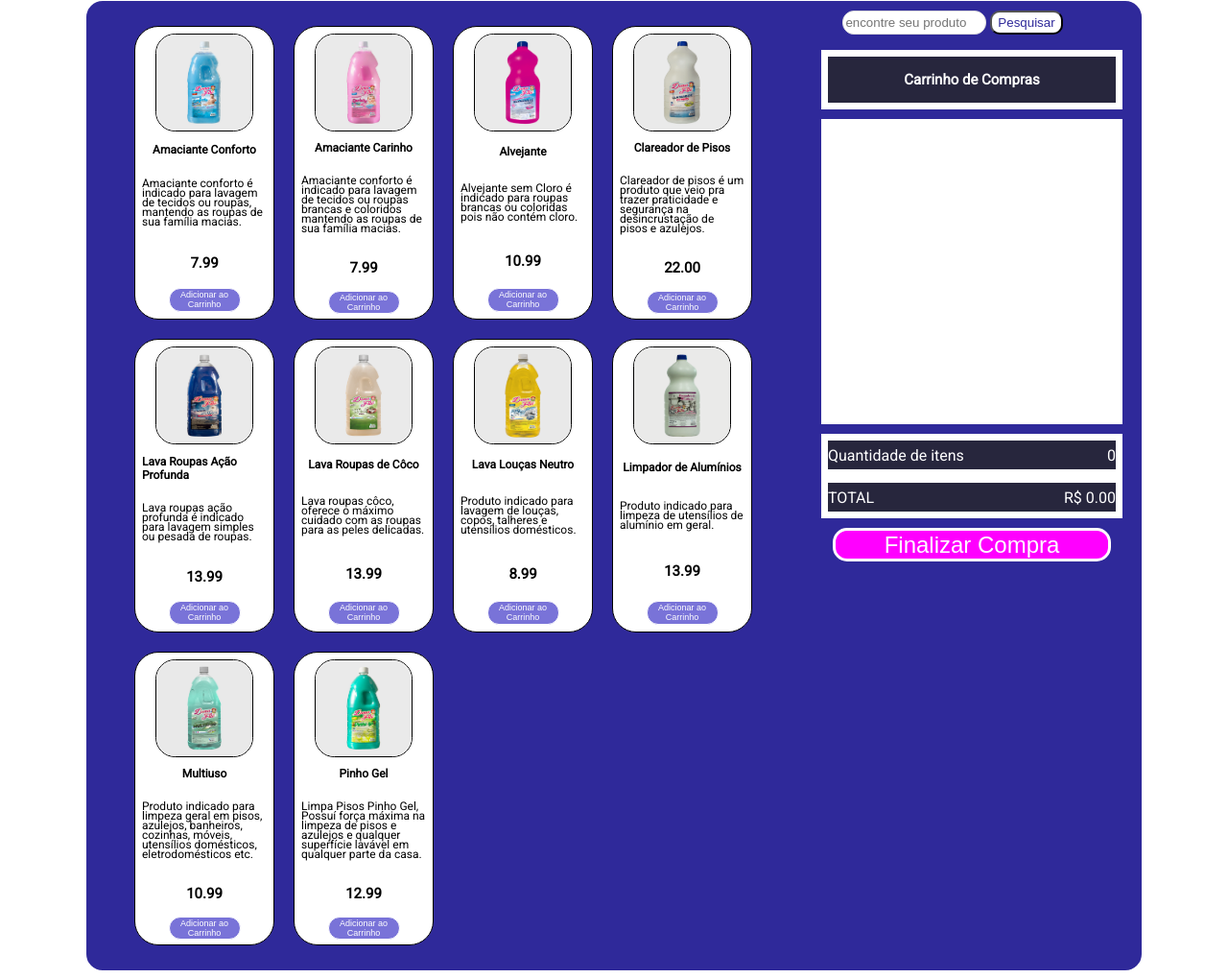
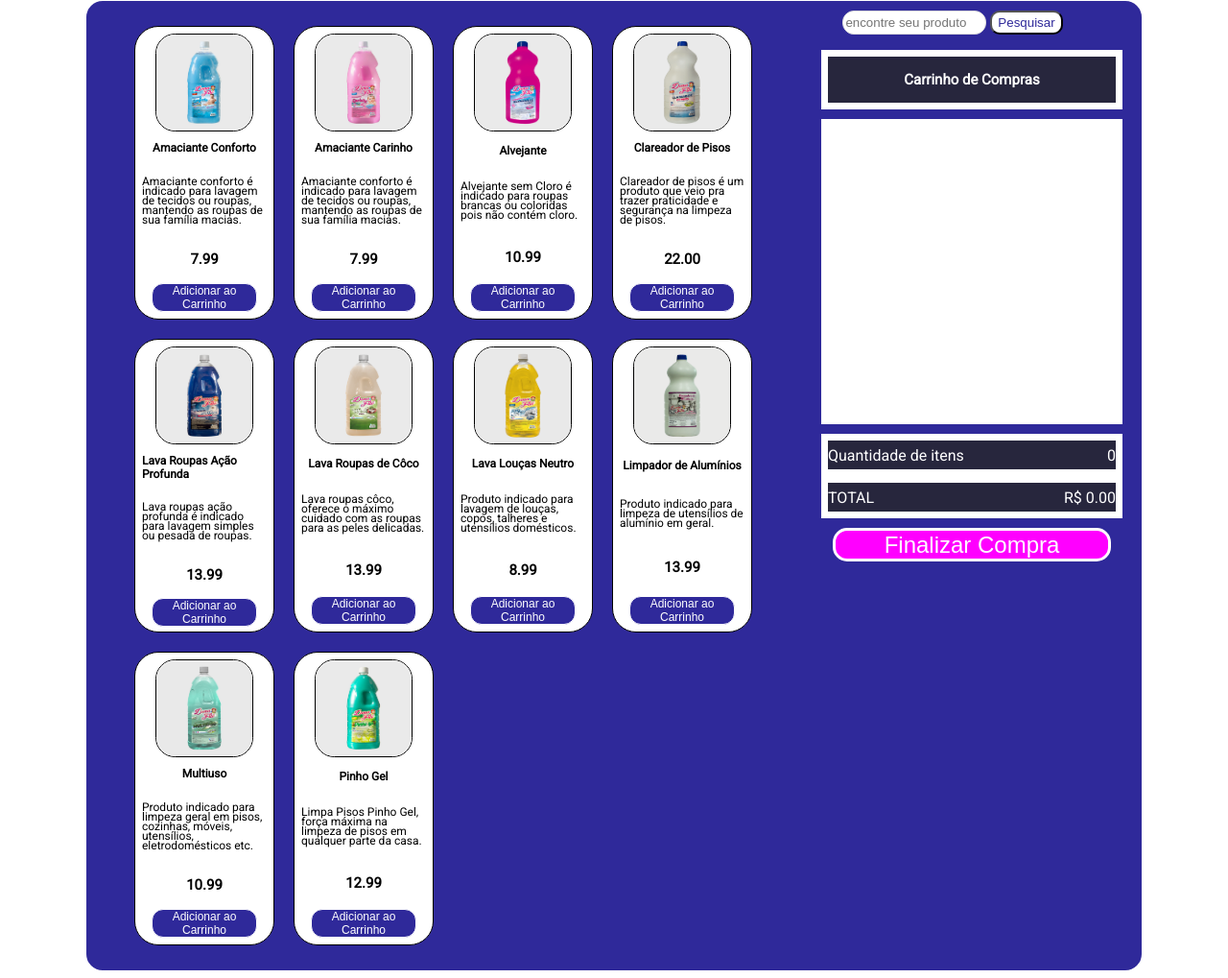
Before and after one commit to RafaelAlvesras/m1-capstone-ecommerce-template-RafaelAlvesras, a plain HTML site: page index.html in a window 1280 px wide. Shown: the part 148-1167 px from the top of the page at 96% size. Drawn offline with Linux system fonts and the light colour scheme.

Commit message:
atualizado

```diff
--- a/script.js
+++ b/script.js
@@ -9,7 +9,7 @@ let products = [
     {
         imagem: "./assets/img/amaciante carinho.png",
         nome: "Amaciante Carinho",
-        descricao: "Amaciante conforto é indicado para lavagem de tecidos ou roupas brancas e coloridos mantendo as roupas de sua família macias.",
+        descricao: "Amaciante conforto é indicado para lavagem de tecidos ou roupas, mantendo as roupas de sua família macias.",
         preco: 7.99,
         type: "roupas"
     },
@@ -23,7 +23,7 @@ let products = [
     {
         imagem: "./assets/img/clareador de pisos.png",
         nome: "Clareador de Pisos",
-        descricao: "Clareador de pisos é um produto que veio pra trazer praticidade e segurança na desincrustação de pisos e azulejos.",
+        descricao: "Clareador de pisos é um produto que veio pra trazer praticidade e segurança na limpeza de pisos.",
         preco: 22.00,
         type: "piso"
     },
@@ -58,14 +58,14 @@ let products = [
     {
         imagem: "./assets/img/multiuso.png",
         nome: "Multiuso",
-        descricao: "Produto indicado para limpeza geral em pisos, azulejos, banheiros, cozinhas, móveis, utensílios domésticos, eletrodomésticos etc.",
+        descricao: "Produto indicado para limpeza geral em pisos, cozinhas, móveis, utensílios, eletrodomésticos etc.",
         preco: 10.99,
         type: "cozinha"
     },
     {
         imagem: "./assets/img/pinho gel.png",
         nome: "Pinho Gel",
-        descricao: "Limpa Pisos Pinho Gel, Possuí força máxima na limpeza de pisos e azulejos e qualquer superfície lavável em qualquer parte da casa.",
+        descricao: "Limpa Pisos Pinho Gel, força máxima na limpeza de pisos em qualquer parte da casa.",
         preco: 12.99,
         type: "piso"
     }
--- a/style.css
+++ b/style.css
@@ -52,10 +52,12 @@ header {
 }
 
 .logo:hover {
-    height: 100px;
-    width: 100px;
+    height: 110px;
+    width: 110px;
     border-radius: 50%;
-    border: 2px solid white;
+    border: 4px solid white;
+    box-shadow: 2px 3px 10px 0px rgb(175, 171, 171);
+    color: white;
 }
 
 .navButton {
@@ -172,20 +174,22 @@ h3 {
 
 .buttonAdd {
     display: flex;
-    height: 25px;
-    width: 75px;
-    font-size: 9px;
+    align-items: center;
+    height: 30px;
+    width: 110px;
+    font-size: 12px;
     color: white;
-    background-color: rgb(121, 115, 216);
+    background-color: rgb(47,41,154);
     border: 1px solid white;
     border-radius: 12px;
 }
 
 .buttonAdd:hover {
     display: flex;
-    height: 25px;
-    width: 75px;
-    font-size: 9px;
+    align-items: center;
+    height: 35px;
+    width: 90px;
+    font-size:12px;
     color: rgb(47, 41, 154);
     background-color: white;
     border: 1px solid rgb(47, 41, 154);
```
